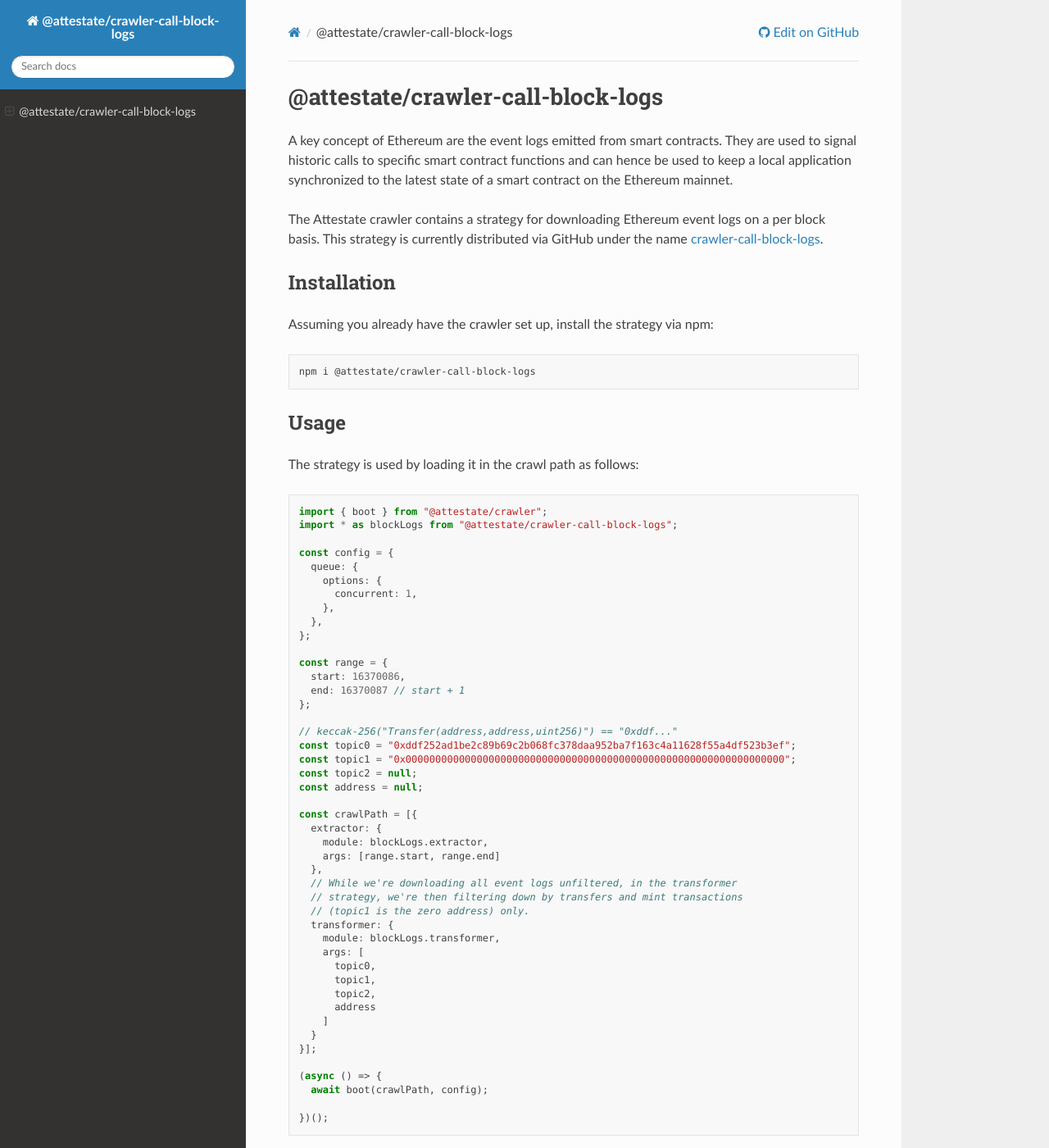
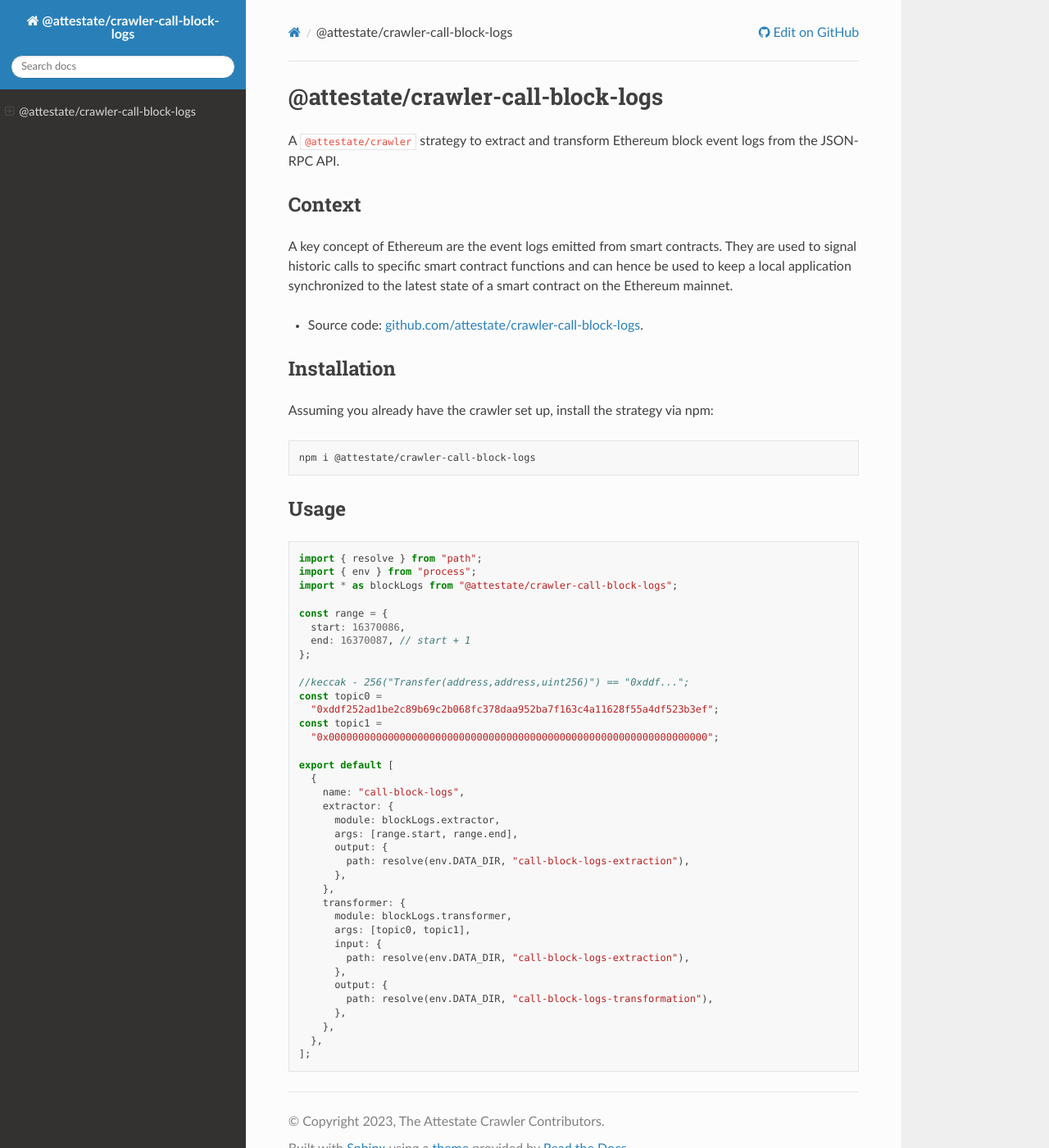
Before and after one commit to attestate/crawler-call-block-logs, a Sphinx documentation site: the page built from docs/source/index.rst, in a window 1280 px wide and 1400 px high. Shown: the whole window at 82% size. Built offline with Sphinx 7.4.7 and the Read the Docs theme 2.0.0, drawn with Linux system fonts in a browser that asks for light colours; some of the changed text lies outside the part shown.

Commit message:
Add sphinx docs

```diff
--- a/docs/source/conf.py
+++ b/docs/source/conf.py
@@ -13,7 +13,7 @@
 # -- General configuration ---------------------------------------------------
 # https://www.sphinx-doc.org/en/master/usage/configuration.html#general-configuration
 
-extensions = ['myst_parser', 'sphinx_multiversion']
+extensions = ['sphinx_multiversion']
 
 templates_path = ['_templates']
 exclude_patterns = []
@@ -30,5 +30,5 @@
     "github_user": "attestate",
     "github_repo": "crawler-call-block-logs",
     "github_version": "main",
-    "conf_py_path": "docs/source/",
+    "conf_py_path": "/docs/source/",
 }
--- a/docs/source/index.rst
+++ b/docs/source/index.rst
@@ -1,16 +1,18 @@
 @attestate/crawler-call-block-logs
 ==================================
+
+A ``@attestate/crawler`` strategy to extract and transform Ethereum block event
+logs from the JSON-RPC API.
+
+Context
+-------
 
 A key concept of Ethereum are the event logs emitted from smart contracts. They
 are used to signal historic calls to specific smart contract functions and can
 hence be used to keep a local application synchronized to the latest state of a
 smart contract on the Ethereum mainnet.
 
-The Attestate crawler contains a strategy for downloading
-Ethereum event logs on a per block basis. This strategy is
-currently distributed via GitHub under the name
-`crawler-call-block-logs
-<https://github.com/attestate/crawler-call-block-logs>`_.
+* Source code: `github.com/attestate/crawler-call-block-logs <https://github.com/attestate/crawler-call-block-logs>`_.
 
 Installation
 ------------
@@ -24,62 +26,42 @@
 Usage
 -----
 
-The strategy is used by loading it in the crawl path as follows:
-
 .. code-block:: javascript
 
-  import { boot } from "@attestate/crawler";
+  import { resolve } from "path";
+  import { env } from "process";
   import * as blockLogs from "@attestate/crawler-call-block-logs";
-
-  const config = {
-    queue: {
-      options: {
-        concurrent: 1,
-      },
-    },
-  };
 
   const range = {
     start: 16370086,
-    end: 16370087 // start + 1
+    end: 16370087, // start + 1
   };
 
-  // keccak-256("Transfer(address,address,uint256)") == "0xddf..."
-  const topic0 = "0xddf252ad1be2c89b69c2b068fc378daa952ba7f163c4a11628f55a4df523b3ef";
-  const topic1 = "0x0000000000000000000000000000000000000000000000000000000000000000";
-  const topic2 = null;
-  const address = null;
+  //keccak - 256("Transfer(address,address,uint256)") == "0xddf...";
+  const topic0 =
+    "0xddf252ad1be2c89b69c2b068fc378daa952ba7f163c4a11628f55a4df523b3ef";
+  const topic1 =
+    "0x0000000000000000000000000000000000000000000000000000000000000000";
 
-  const crawlPath = [{
-    extractor: {
-      module: blockLogs.extractor,
-      args: [range.start, range.end]
+  export default [
+    {
+      name: "call-block-logs",
+      extractor: {
+        module: blockLogs.extractor,
+        args: [range.start, range.end],
+        output: {
+          path: resolve(env.DATA_DIR, "call-block-logs-extraction"),
+        },
+      },
+      transformer: {
+        module: blockLogs.transformer,
+        args: [topic0, topic1],
+        input: {
+          path: resolve(env.DATA_DIR, "call-block-logs-extraction"),
+        },
+        output: {
+          path: resolve(env.DATA_DIR, "call-block-logs-transformation"),
+        },
+      },
     },
-    // While we're downloading all event logs unfiltered, in the transformer
-    // strategy, we're then filtering down by transfers and mint transactions
-    // (topic1 is the zero address) only.
-    transformer: {
-      module: blockLogs.transformer,
-      args: [
-        topic0,
-        topic1,
-        topic2,
-        address
-      ]
-    }
-  }];
-
-  (async () => {
-    await boot(crawlPath, config);
-
-  })();
-
-
-Function reference
-------------------
-
-``extractor.init(start = 0, end)``
-__________________________________
-
-* ``start`` a JavaScript Number; The first block that ``eth_getLogs`` is called on.
-* ``end`` a JavaScript Number; The last block. After this block's event logs are downloaded the strategy is shut down.
+  ];
```
Also changed, not shown: docs/requirements.txt (added, +24 -0 lines), docs/readme.md, 2 other files.
